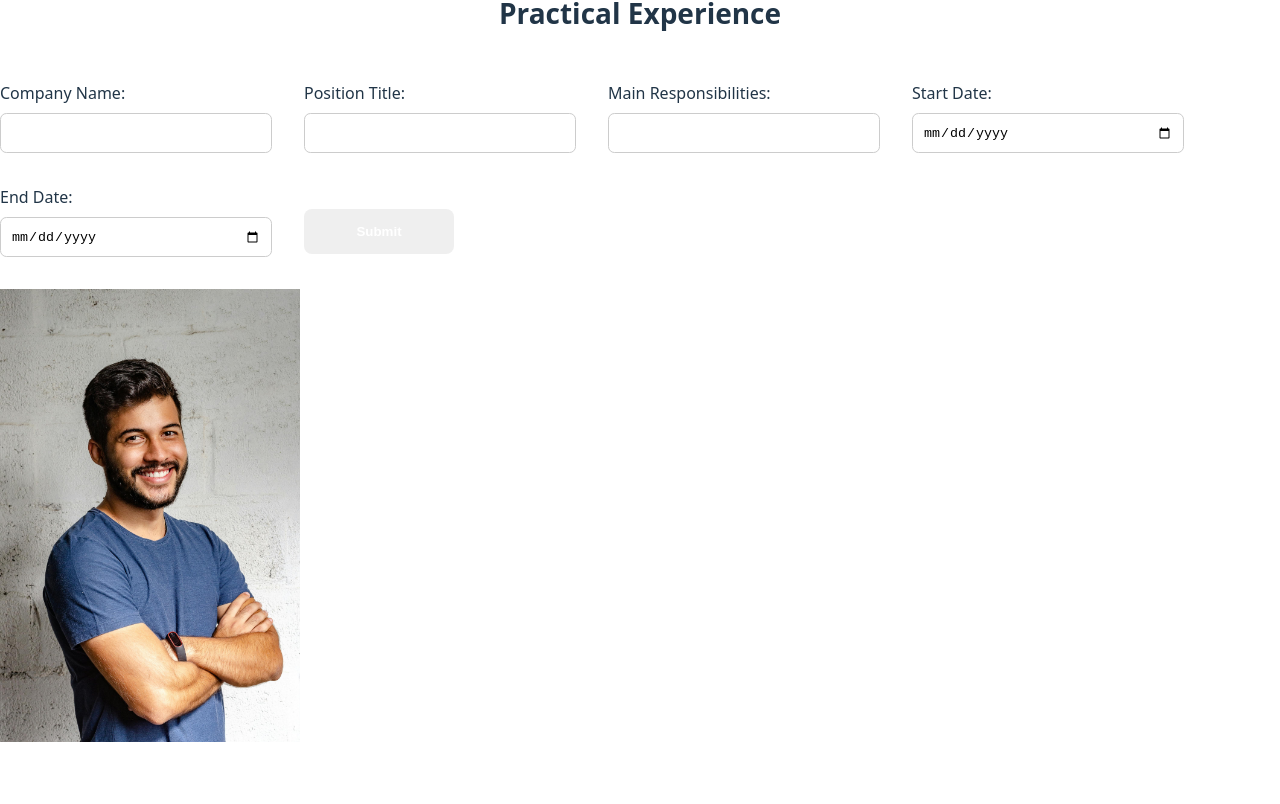
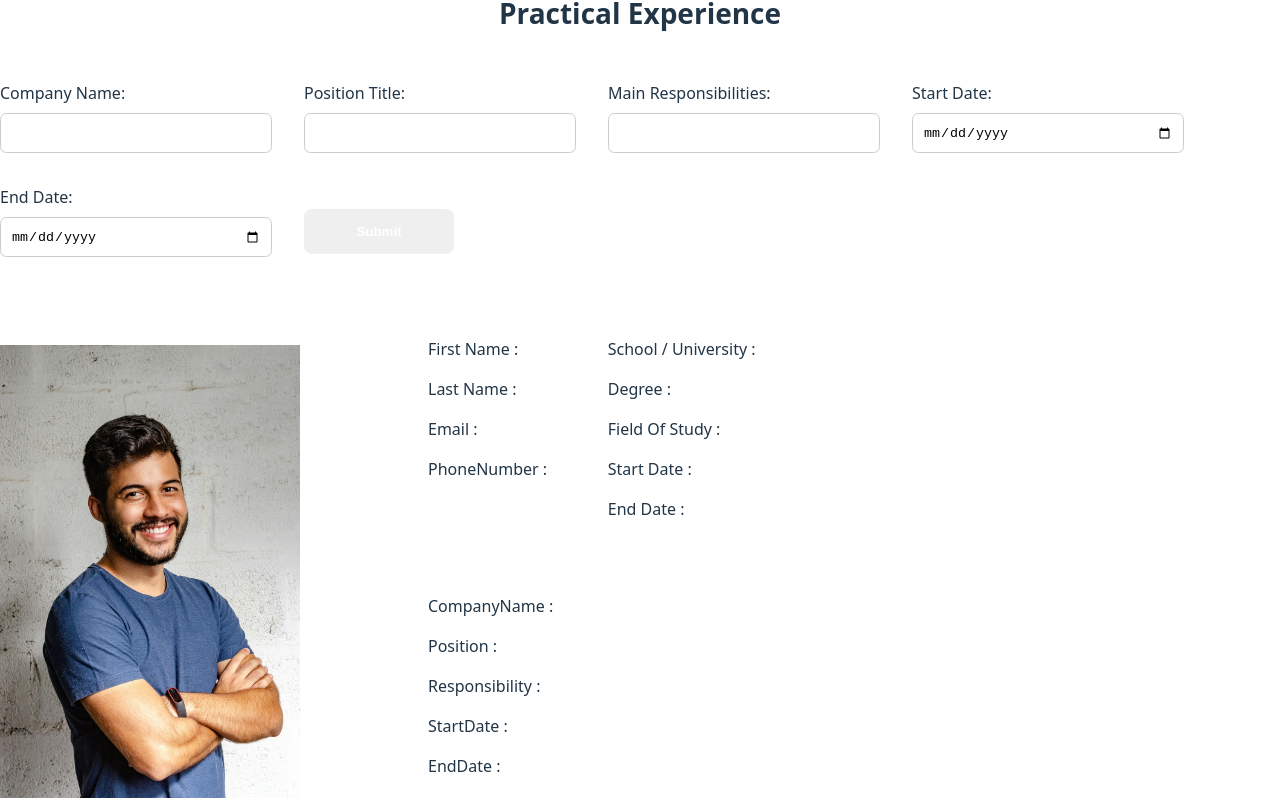
Before and after one commit to Neco-arch/CV-Application, a React (Vite) app: page / in a window 1280 px wide. Shown: the part 761-1565 px from the top of the page. Before the commit the page ends 1525 px from the top, so only its background shows below. Built offline with nearby package versions, Linux system fonts and the light colour scheme.

Commit message:
feat : Able to display cv

```diff
--- a/src/App.jsx
+++ b/src/App.jsx
@@ -12,12 +12,11 @@ function App() {
 
   const [FormSubmiited_Exp, setFormSubmiited_Exp] = useState(false);
 
-  const [AllThreeSubmitted, SetAllThreeSubmitted] = useState(false);
 
   const [Data_Info, SaveDataInfo] = useState({
     FirstName: "",
     LastName: "",
-    LastName: "",
+    PhoneNumber: "",
     Email: "",
   });
 
--- a/src/Styles/PreviewStyle.css
+++ b/src/Styles/PreviewStyle.css
@@ -86,3 +86,16 @@ label {
 .ProfilePicture {
     width: 300px;
 }
+
+.CV_Part {
+    display: flex;
+    gap: 10%;
+    margin-top: 5%;
+}
+
+.Info_Section {
+    display: grid;
+    grid-template-columns: 1fr 1fr;
+    grid-template-rows: 1fr 1fr;
+    gap: 2rem;
+}
--- a/src/components/Cv_display.jsx
+++ b/src/components/Cv_display.jsx
@@ -1,30 +1,33 @@
 export default function DisplayCV({ GeneralInfo, EduInfo, ExpInfo }) {
   return (
+    <div className="CV_Part">
       <div>
-            <div>
+        <h2>{GeneralInfo.FirstName + " " +GeneralInfo.LastName} </h2>
         <img src="./src/assets/Profile.jpg" className="ProfilePicture" />
       </div>
-
+      <div className="Info_Section">
         <div className="GeneralSection">
-                <p>{GeneralInfo.FirstName}</p>
-                <p>{GeneralInfo.LastName}</p>
-                <p>{GeneralInfo.Email}</p>
+          <p>First Name : {GeneralInfo.FirstName}</p>
+          <p>Last Name : {GeneralInfo.LastName}</p>
+          <p>Email : {GeneralInfo.Email}</p>
+          <p>PhoneNumber : {GeneralInfo.PhoneNumber}</p>
         </div>
 
         <div className="EduSection">
-                <p>{EduInfo.School_University}</p>
-                <p>{EduInfo.Degree}</p>
-                <p>{EduInfo.Field_of_study}</p>
-                <p>{EduInfo.StartDate}</p>
-                <p>{EduInfo.EndDate}</p>
+          <p> School / University : {EduInfo.School_University}</p>
+          <p> Degree : {EduInfo.Degree}</p>
+          <p> Field Of Study : {EduInfo.Field_of_study}</p>
+          <p>Start Date : {EduInfo.StartDate}</p>
+          <p>End Date : {EduInfo.EndDate}</p>
         </div>
 
         <div className="ExpSection">
-                <p>{ExpInfo.CompanyName}</p>
-                <p>{ExpInfo.Position}</p>
-                <p>{ExpInfo.Main_Responsibilities}</p>
-                <p>{ExpInfo.StartDate_Exp}</p>
-                <p>{ExpInfo.EndDate_Exp}</p>
+          <p>CompanyName : {ExpInfo.CompanyName}</p>
+          <p>Position : {ExpInfo.Position}</p>
+          <p>Responsibility : {ExpInfo.Main_Responsibilities}</p>
+          <p>StartDate : {ExpInfo.StartDate_Exp}</p>
+          <p>EndDate : {ExpInfo.EndDate_Exp}</p>
+        </div>
       </div>
     </div>
   );
```
Lines whose indentation alone changed are shown as unchanged.
